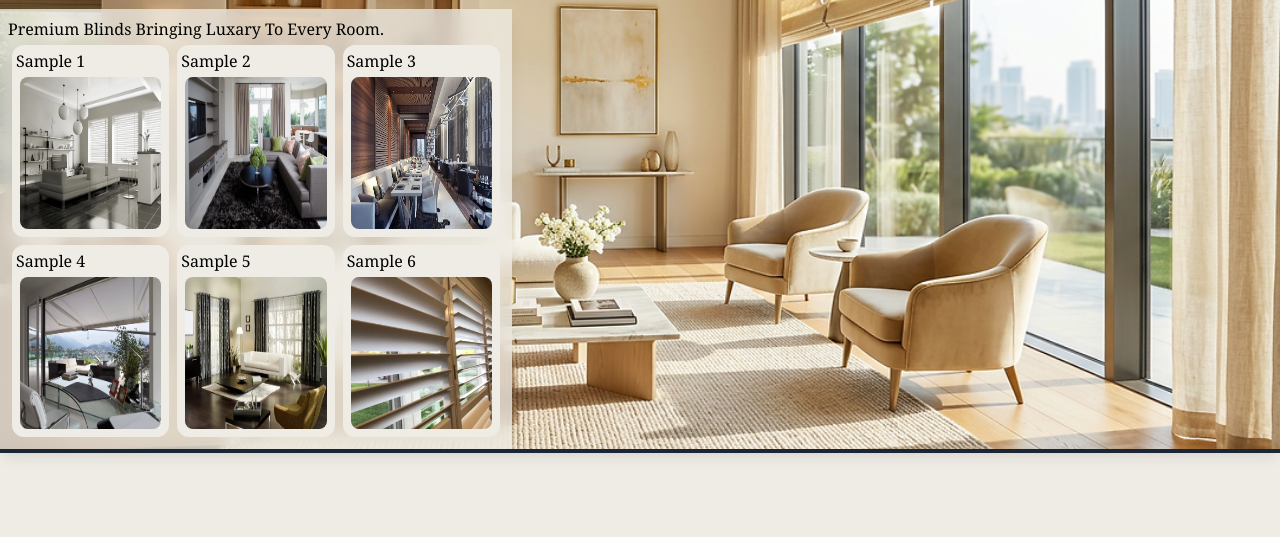
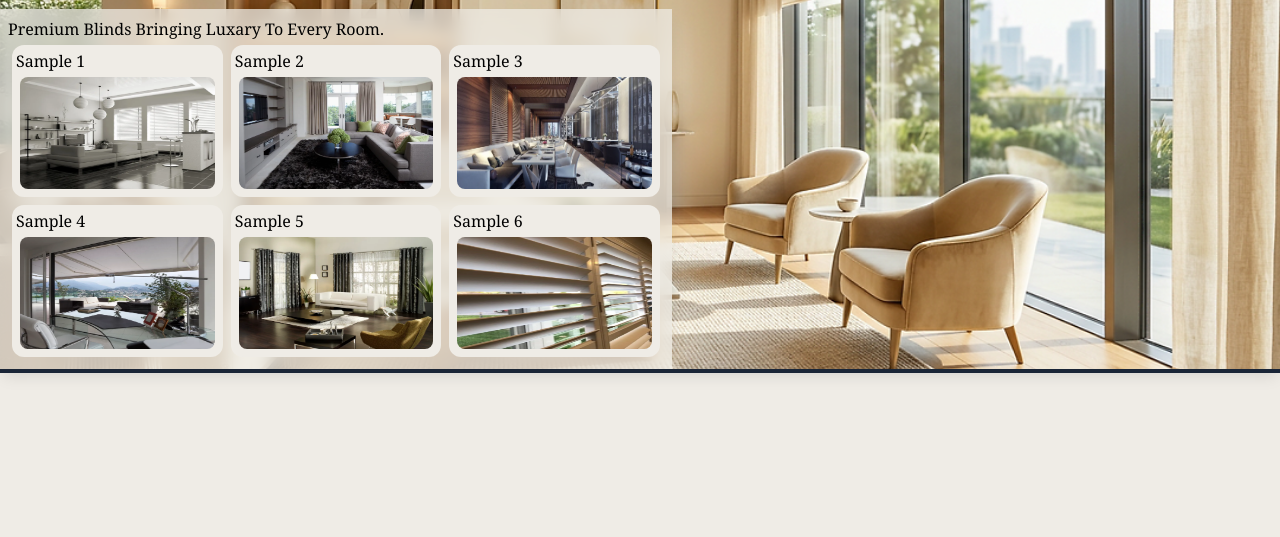
Before and after one commit to Donnie8GO/Laxsen-Website, a website: page index.html in a window 1280 px wide. Shown: the part 263-800 px from the top of the page. Drawn offline with Linux system fonts and the light colour scheme.

```diff
--- a/index.html
+++ b/index.html
@@ -31,10 +31,10 @@
                 <h1 class="font-normal p-2 inline-block drop shadow-lg text-[#C2A382] text-4xl">Stylish. Functional.</h1>
                 <h1 class="font-normal p-2 inline-block drop-shadow-lg text-[#C2A382] text-4xl">Timeless.</h1>
                 <div class="flex flex-row items-start justify-start underline">
-                    <button class="rounded-full m-2 p-2 bg-[#1A2536] text-[#EFECE6]">Explore Products & Finished Work.</button>
+                    <button class="underline rounded-full m-2 p-2 bg-[#1A2536] text-[#EFECE6]">Explore Products & Finished Work.</button>
                 </div>
             </div>
-            <div class="bg-[#EFECE6]/75 backdrop-blur-sm max-w-lg w-full text-left shadow-lg">
+            <div class="bg-[#EFECE6]/75 backdrop-blur-sm max-w-2xl w-full text-left shadow-lg">
                 <!--<div class="relative z-10 backdrop-blur-md bg-[radial-gradient(ellipse_at_center,_var(--tw-gradient-stops))] from-[#0A1B3D]/85 via-[#0A1B3D]/60 to-transparent text-center text-[#F6F6F2] space-y-3 shadow-lg">
                     <h1 class="font-bold text-gray-500">Superior Window Coverings</h1>
                     <h3 class="font-medium text-gray-500"> Contact us now with just a click: </h3>
@@ -47,30 +47,30 @@
                             <!--Nothing here yet! This is where we need product samples!-->
                             <div class="flex flex-col m-1 p-1 bg-[#EFECE6] rounded-xl">
                                 <h3>Sample 1</h3>
-                                <img class="h-40 w-100 rounded-xl p-1" src="./src/assets/blinds9.webp">
+                                <img class="h-30 w-100 rounded-xl p-1" src="./src/assets/blinds9.webp">
                             </div>
                             <div class="flex flex-col m-1 p-1 bg-[#EFECE6] rounded-xl">
                                 <h3>Sample 2</h3>
-                                <img class="h-40 w-100 rounded-xl p-1" src="./src/assets/blinds8.webp">
+                                <img class="h-30 w-100 rounded-xl p-1" src="./src/assets/blinds8.webp">
                             </div>
                             <div class="flex flex-col m-1 p-1 bg-[#EFECE6] rounded-xl">
                                 <h3>Sample 3</h3>
-                                <img class="h-40 w-100 rounded-xl p-1" src="./src/assets/blinds7.webp">
+                                <img class="h-30 w-100 rounded-xl p-1" src="./src/assets/blinds7.webp">
                             </div>
                         </div>
                         <div class="flex flex-row">
                             <!--Nothing here yet! This is where we need product samples!-->
                             <div class="flex flex-col m-1 p-1 bg-[#EFECE6] rounded-xl">
                                 <h3>Sample 4</h3>
-                                <img class="h-40 w-100 rounded-xl p-1" src="./src/assets/blinds6.webp">
+                                <img class="h-30 w-100 rounded-xl p-1" src="./src/assets/blinds6.webp">
                             </div>
                             <div class="flex flex-col m-1 p-1 bg-[#EFECE6] rounded-xl">
                                 <h3>Sample 5</h3>
-                                <img class="h-40 w-100 rounded-xl p-1" src="./src/assets/blinds5.webp">
+                                <img class="h-30 w-100 rounded-xl p-1" src="./src/assets/blinds5.webp">
                             </div>
                             <div class="flex flex-col m-1 p-1 bg-[#EFECE6] rounded-xl">
                                 <h3>Sample 6</h3>
-                                <img class="h-40 w-100 rounded-xl p-1" src="./src/assets/blinds4.webp">
+                                <img class="h-30 w-100 rounded-xl p-1" src="./src/assets/blinds4.webp">
                             </div>
                         </div>
                     </div>
```
Also changed, not shown: src/output.css.
